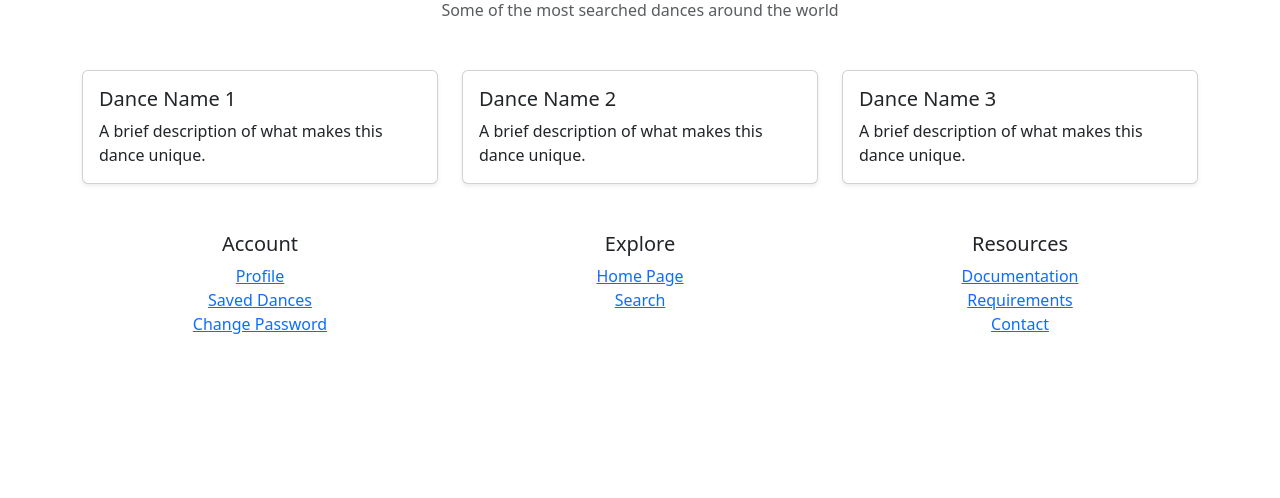
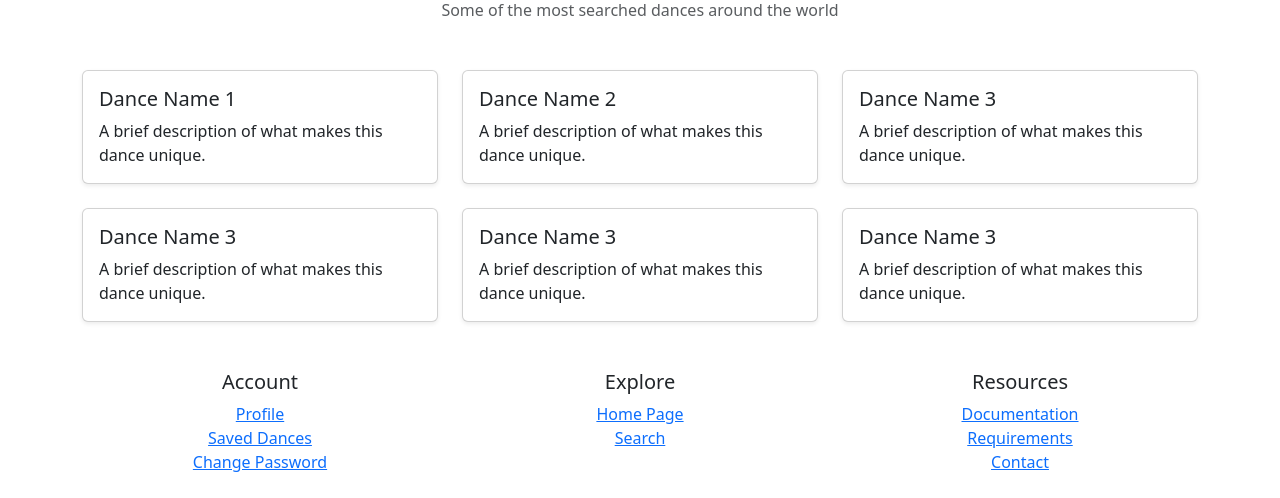
Before and after one commit to Sjoseph9652/Dancopedia_Alligators, a PHP site: page / in a window 1280 px wide. Shown: the part 302-800 px from the top of the page. Run offline with PHP 8.4, Linux system fonts and the light colour scheme.

Commit message:
Add files via upload

```diff
--- a/index.php
+++ b/index.php
@@ -66,6 +66,30 @@
                 </div>
             </div>
             <div class="col">
+                <div class="card shadow-sm h-100">
+                    <div class="card-body">
+                        <h5 class="card-title">Dance Name 3</h5>
+                        <p class="card-text">A brief description of what makes this dance unique.</p>
+                    </div>
+                </div>
+            </div>
+			 <div class="col">
+                <div class="card shadow-sm h-100">
+                    <div class="card-body">
+                        <h5 class="card-title">Dance Name 3</h5>
+                        <p class="card-text">A brief description of what makes this dance unique.</p>
+                    </div>
+                </div>
+            </div>
+			 <div class="col">
+                <div class="card shadow-sm h-100">
+                    <div class="card-body">
+                        <h5 class="card-title">Dance Name 3</h5>
+                        <p class="card-text">A brief description of what makes this dance unique.</p>
+                    </div>
+                </div>
+            </div>
+			 <div class="col">
                 <div class="card shadow-sm h-100">
                     <div class="card-body">
                         <h5 class="card-title">Dance Name 3</h5>
```
